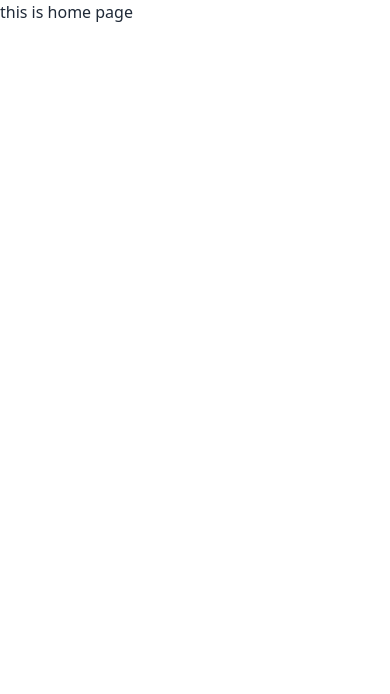
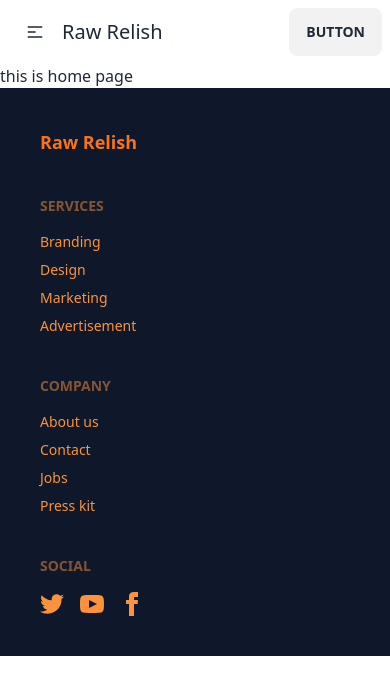
Before and after one commit to Zahid-sadi/Raw-relish, a React (Vite) app: page / in a window 390 px wide. Shown: the top 694 px of the page. Built offline with nearby package versions, Linux system fonts and the light colour scheme.

Commit message:
navber and footer section added

```diff
--- a/package.json
+++ b/package.json
@@ -1,5 +1,5 @@
 {
-  "name": "raw-teast",
+  "name": "raw-relish",
   "private": true,
   "version": "0.0.0",
   "type": "module",
--- a/src/Layout/MainLayout.jsx
+++ b/src/Layout/MainLayout.jsx
@@ -1,10 +1,14 @@
 import React from 'react';
 import { Outlet } from 'react-router';
+import Navbar from '../Shared/Navbar/Navbar';
+import Footer from '../Shared/Footer/Footer';
 
 const MainLayout = () => {
     return (
         <div>
+            <Navbar></Navbar>
             <Outlet></Outlet>
+            <Footer></Footer>
         </div>
     );
 };
--- /dev/null
+++ b/src/Shared/Footer/Footer.jsx
@@ -0,0 +1,63 @@
+import React from "react";
+
+const Footer = () => {
+    return (
+        <footer className="footer p-10 bg-slate-900  text-orange-400 ">
+            <header className="font-bold text-lg text-orange-500">Raw Relish</header>
+            <nav>
+                <header className="footer-title">Services</header>
+                <a className="link link-hover">Branding</a>
+                <a className="link link-hover">Design</a>
+                <a className="link link-hover">Marketing</a>
+                <a className="link link-hover">Advertisement</a>
+            </nav>
+            <nav>
+                <header className="footer-title">Company</header>
+                <a className="link link-hover">About us</a>
+                <a className="link link-hover">Contact</a>
+                <a className="link link-hover">Jobs</a>
+                <a className="link link-hover">Press kit</a>
+            </nav>
+            <nav>
+                <header className="footer-title">Social</header>
+                <div className="grid grid-flow-col gap-4 ">
+                    <a>
+                        <svg
+                            xmlns="http://www.w3.org/2000/svg"
+                            width="24"
+                            height="24"
+                            viewBox="0 0 24 24"
+                            className="fill-current"
+                        >
+                            <path d="M24 4.557c-.883.392-1.832.656-2.828.775 1.017-.609 1.798-1.574 2.165-2.724-.951.564-2.005.974-3.127 1.195-.897-.957-2.178-1.555-3.594-1.555-3.179 0-5.515 2.966-4.797 6.045-4.091-.205-7.719-2.165-10.148-5.144-1.29 2.213-.669 5.108 1.523 6.574-.806-.026-1.566-.247-2.229-.616-.054 2.281 1.581 4.415 3.949 4.89-.693.188-1.452.232-2.224.084.626 1.956 2.444 3.379 4.6 3.419-2.07 1.623-4.678 2.348-7.29 2.04 2.179 1.397 4.768 2.212 7.548 2.212 9.142 0 14.307-7.721 13.995-14.646.962-.695 1.797-1.562 2.457-2.549z"></path>
+                        </svg>
+                    </a>
+                    <a>
+                        <svg
+                            xmlns="http://www.w3.org/2000/svg"
+                            width="24"
+                            height="24"
+                            viewBox="0 0 24 24"
+                            className="fill-current"
+                        >
+                            <path d="M19.615 3.184c-3.604-.246-11.631-.245-15.23 0-3.897.266-4.356 2.62-4.385 8.816.029 6.185.484 8.549 4.385 8.816 3.6.245 11.626.246 15.23 0 3.897-.266 4.356-2.62 4.385-8.816-.029-6.185-.484-8.549-4.385-8.816zm-10.615 12.816v-8l8 3.993-8 4.007z"></path>
+                        </svg>
+                    </a>
+                    <a>
+                        <svg
+                            xmlns="http://www.w3.org/2000/svg"
+                            width="24"
+                            height="24"
+                            viewBox="0 0 24 24"
+                            className="fill-current"
+                        >
+                            <path d="M9 8h-3v4h3v12h5v-12h3.642l.358-4h-4v-1.667c0-.955.192-1.333 1.115-1.333h2.885v-5h-3.808c-3.596 0-5.192 1.583-5.192 4.615v3.385z"></path>
+                        </svg>
+                    </a>
+                </div>
+            </nav>
+        </footer>
+    );
+};
+
+export default Footer;
--- /dev/null
+++ b/src/Shared/Navbar/Navbar.jsx
@@ -0,0 +1,79 @@
+import React from "react";
+
+const Navbar = () => {
+    return (
+        <div className="navbar bg-base-100">
+            <div className="navbar-start">
+                <div className="dropdown">
+                    <label tabIndex={0} className="btn btn-ghost lg:hidden">
+                        <svg
+                            xmlns="http://www.w3.org/2000/svg"
+                            className="h-5 w-5"
+                            fill="none"
+                            viewBox="0 0 24 24"
+                            stroke="currentColor"
+                        >
+                            <path
+                                strokeLinecap="round"
+                                strokeLinejoin="round"
+                                strokeWidth="2"
+                                d="M4 6h16M4 12h8m-8 6h16"
+                            />
+                        </svg>
+                    </label>
+                    <ul
+                        tabIndex={0}
+                        className="menu menu-sm dropdown-content mt-3 z-[1] p-2 shadow bg-base-100 rounded-box w-52"
+                    >
+                        <li>
+                            <a>Item 1</a>
+                        </li>
+                        <li>
+                            <a>Parent</a>
+                            <ul className="p-2">
+                                <li>
+                                    <a>Submenu 1</a>
+                                </li>
+                                <li>
+                                    <a>Submenu 2</a>
+                                </li>
+                            </ul>
+                        </li>
+                        <li>
+                            <a>Item 3</a>
+                        </li>
+                    </ul>
+                </div>
+                <a className=" normal-case text-xl">Raw Relish</a>
+            </div>
+            <div className="navbar-center hidden lg:flex">
+                <ul className="menu menu-horizontal px-1">
+                    <li>
+                        <a>Item 1</a>
+                    </li>
+                    <li tabIndex={0}>
+                        <details>
+                            <summary>Parent</summary>
+                            <ul className="p-2">
+                                <li>
+                                    <a>Submenu 1</a>
+                                </li>
+                                <li>
+                                    <a>Submenu 2</a>
+                                </li>
+                            </ul>
+                        </details>
+                    </li>
+                    <li>
+                        <a>Item 3</a>
+                    </li>
+                </ul>
+            </div>
+            <div className="navbar-end">
+                <a className="btn">Button</a>
+            </div>
+        </div>
+    );
+};
+
+export default Navbar;
```
Also changed, not shown: 1 other file (tests, documents, lock files or other folders).
